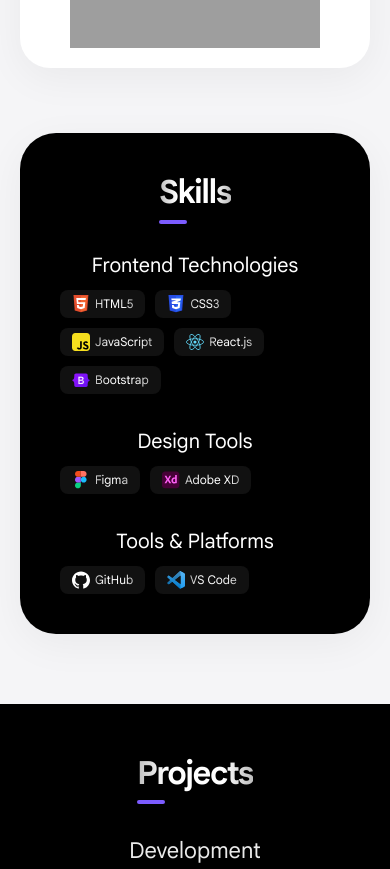
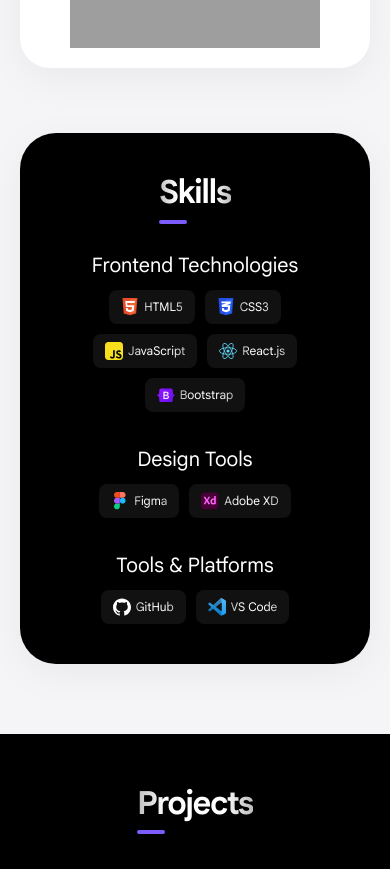
Before and after one commit to saneenmanzoor-pixel/portfolio, a React (Vite) app: page / in a window 390 px wide. Shown: the part 1380-2249 px from the top of the page. Built offline with nearby package versions, Linux system fonts and the light colour scheme; grey boxes are pictures that could not be loaded.

Commit message:
Fix skills section styles and responsiveness

```diff
--- a/src/sections/styles/skills.css
+++ b/src/sections/styles/skills.css
@@ -115,6 +115,7 @@
     text-align: center;
     gap: 10px;
     display: block;
+    justify-content: center;
   }
 
   .skills-title {
@@ -132,12 +133,13 @@
   }
   .skills-row{
     gap: 10px;
+    justify-content: center;
   }
   .skill-pill{
     display: flex;
   align-items: center;
   gap: 5px;
-  padding: 5px 12px;
+  padding: 8px 12px;
   background: #111;
   border-radius: 8px;
   color: #eaeaea;
```
